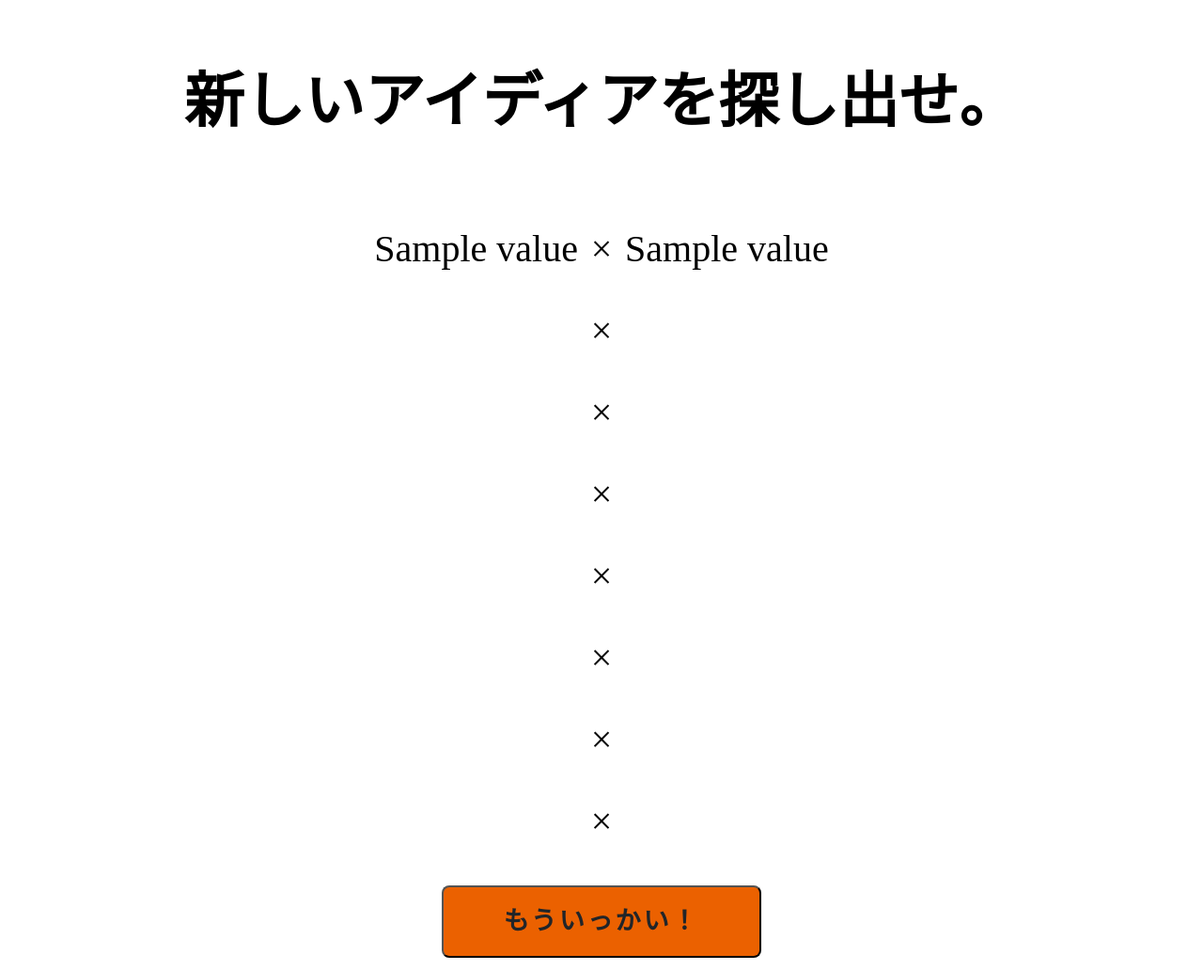
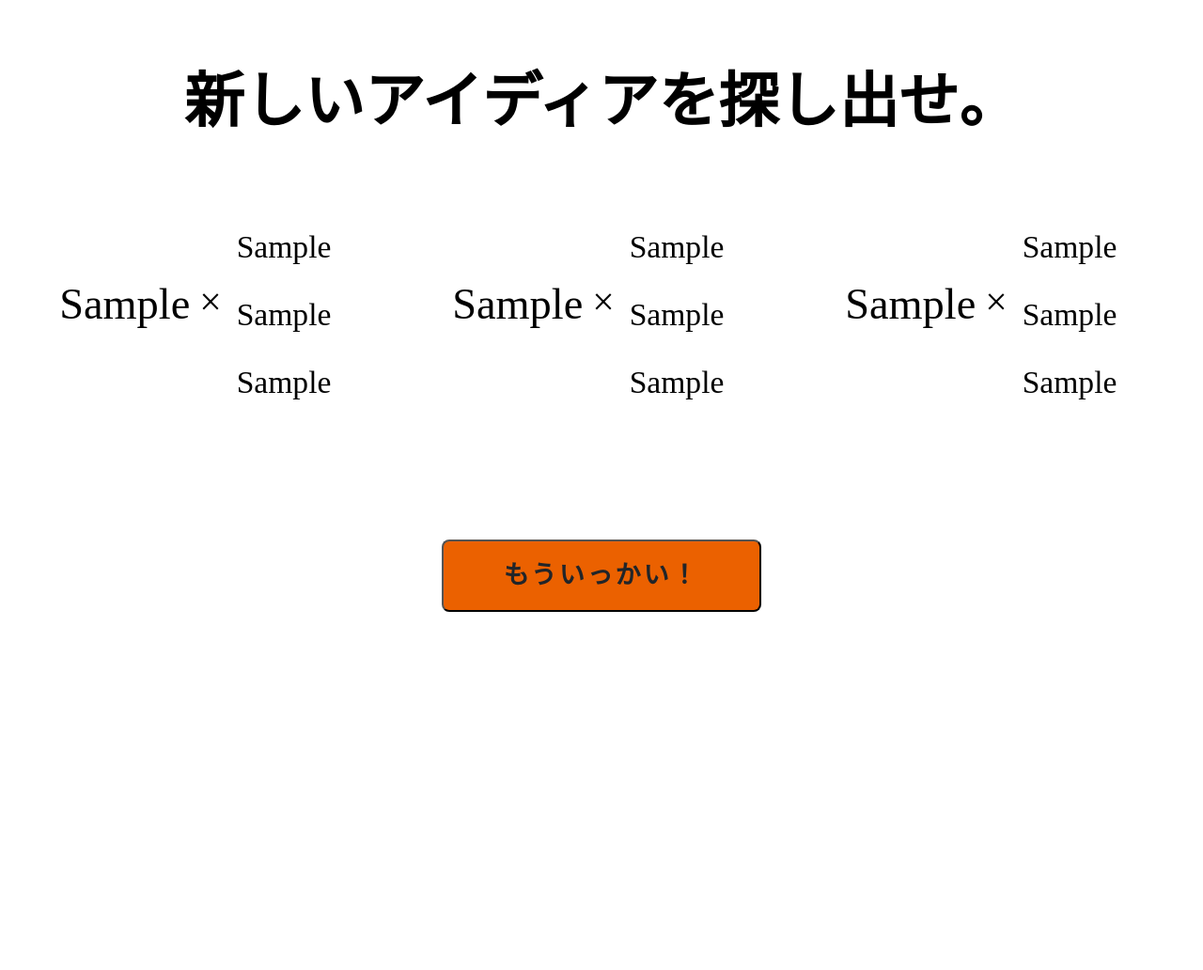
Before and after one commit to hiroya-ie/spark, a Django app: template spark/templates/spark/index.html in a window 1280 px wide. Shown: the whole page at 94% size. After the commit the page ends 651 px from the top, so only its background shows below. Run offline with Django 3.2, Linux system fonts and the light colour scheme; the template is opened without the code that fills it: most values are stand-ins (such as "Sample title", 1, 10 or a date in 2020); parts of the project's set-up code (start-up, migrations or seed data) failed here and were passed over.

Commit message:
技術X複数

```diff
--- a/spark/randomWords.py
+++ b/spark/randomWords.py
@@ -50,7 +50,7 @@ def randomA():
     rensou_wl = wlist
     result.extend(trend_wl)
     result.extend(rensou_wl)
-    return random.sample(ie_word_list, 8), random.sample(result, 8)
+    return random.sample(ie_word_list, 9), random.sample(result, 9)
 
 
 #連想語サイトからスクレイピングしてリスト作成
--- a/spark/static/spark/style.css
+++ b/spark/static/spark/style.css
@@ -22,36 +22,93 @@ html {
   clear: left;
 }
 
+.btn-reload {
+  margin: 100px;
+  text-align: center;
+  font-size: 2rem;
+  clear: left;
+
+}
 .word {
   padding: 5px;
   text-align: center;
   font-size: 1rem;
+  list-style-type: none;
+  margin: 0;
 }
 
-.word_L {
-  width: 48%;
+@media screen and (min-width: 481px) {
+  .word {
+    display: flex;
+    flex-wrap: wrap;
+  }
+  .word_set {
     margin-left: auto;
     margin-right: auto;
+    width: 100%;
+    box-sizing: border-box;
+    padding: 10px;
+    float: left;
+    text-align: center;
+    position:relative;
+
+
+  }
+  .word_L {
+    width: 45%;
+    box-sizing: border-box;
+    float: left;
     text-align: right;
+    font-size: 2.9rem;
+    padding-top: 40px;
+    /* width: 10%;
+    bottom:  20px;
+    width: 100%; */
+
+
+
+  }
+  .word_x {
+    width: 10%;
+    box-sizing: border-box;
+
     float: left;
-  font-size: 2.5rem;
+    font-size: 2.6rem;
+    padding: 10px;
+    padding-top: 45px;
+
+
+    /* bottom:  20px;
+    width: 100%; */
+
   }
-
-.word_x {
-  width: 4%;
-  margin-left: auto;
-  margin-right: auto;
-  float: left;
-  font-size: 2.5rem;
-}
-
   .word_R {
-  width: 48%;
+    width: 45%;
+    box-sizing: border-box;
     margin-left: auto;
     margin-right: auto;
     text-align: left;
     float: left;
-  font-size: 2.5rem;
+    font-size: 2.1rem;
+    padding-left: 10px;
+
+
+  }
+}
+@media screen and (min-width: 840px) {
+  .word_set {
+    width: 33%;
+  }
+  /* .word_L {
+    width: 45%;
+  }
+  .word_x {
+    width: 10%;
+  }
+  .word_R {
+    width: 45%;
+  } */
+
 }
 
 /*まずはお決まりのボックスサイズ算出をborer-boxに */
--- a/spark/templates/spark/index.html
+++ b/spark/templates/spark/index.html
@@ -15,38 +15,55 @@
     </div>
 
     <!--ワードリスト-->
-    <div>
       <div class="word">
+        <div class="word_set">
           <div class="word_L">
-          {% for value in word_ie %}
-          <p>{{value}}<p>
-        {% endfor %}
+            <p>{{word_ie1}}</p>
           </div>
-
           <div class="word_x">
             <p> × </p>
-          <p> × </p>
-          <p> × </p>
-          <p> × </p>
-          <p> × </p>
-          <p> × </p>
-          <p> × </p>
-          <p> × </p>
+          </div>
+          <div class="word_R">
+            <p>{{word_rand1}}</p>
+            <p>{{word_rand2}}</p>
+            <p>{{word_rand3}}</p>
+            </div>
           </div>
 
 
+          <div class="word_set">
+            <div class="word_L">
+              <p>{{word_ie2}}</p>
+            </div>
+            <div class="word_x">
+              <p> × </p>
+            </div>
+            <div class="word_R">
+              <p>{{word_rand4}}</p>
+              <p>{{word_rand5}}</p>
+              <p>{{word_rand6}}</p>
+              </div>
+          </div>
 
 
+            <div class="word_set">
+              <div class="word_L">
+                <p>{{word_ie3}}</p>
+              </div>
+              <div class="word_x">
+                <p> × </p>
+              </div>
               <div class="word_R">
-          {% for value in word_rand %}
-          <p>{{value}}<p>
-        {% endfor %}
+                <p>{{word_rand7}}</p>
+                <p>{{word_rand8}}</p>
+                <p>{{word_rand9}}</p>
               </div>
             </div>
         </div>
 
+
     <!--リロードボタン-->
-    <div class="a1">
+    <div class="btn-reload">
       <button class="btn btn--orange" onclick="window.location.reload();">もういっかい！</button>
     </div>
 
```
Also changed, not shown: spark/views.py (+13 -2 lines). Lines whose indentation alone changed are shown as unchanged.
